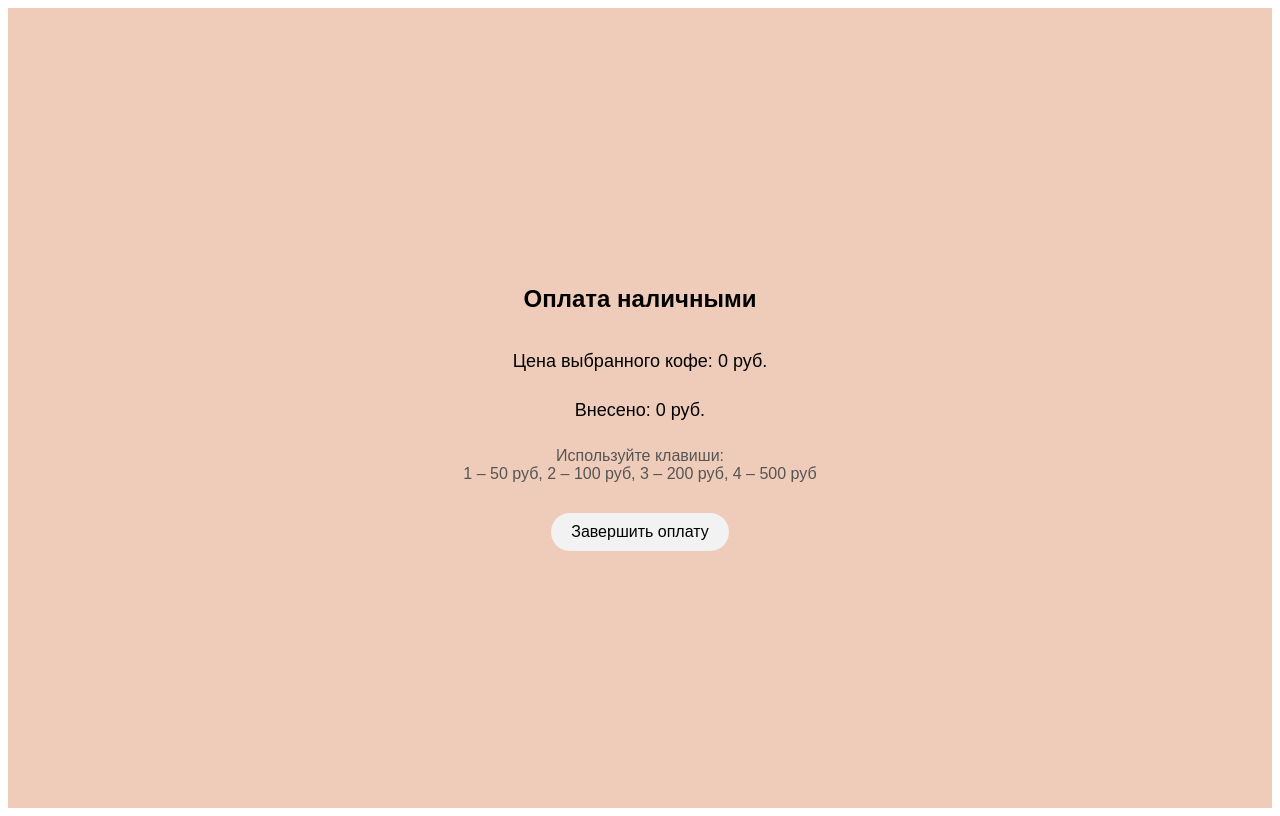
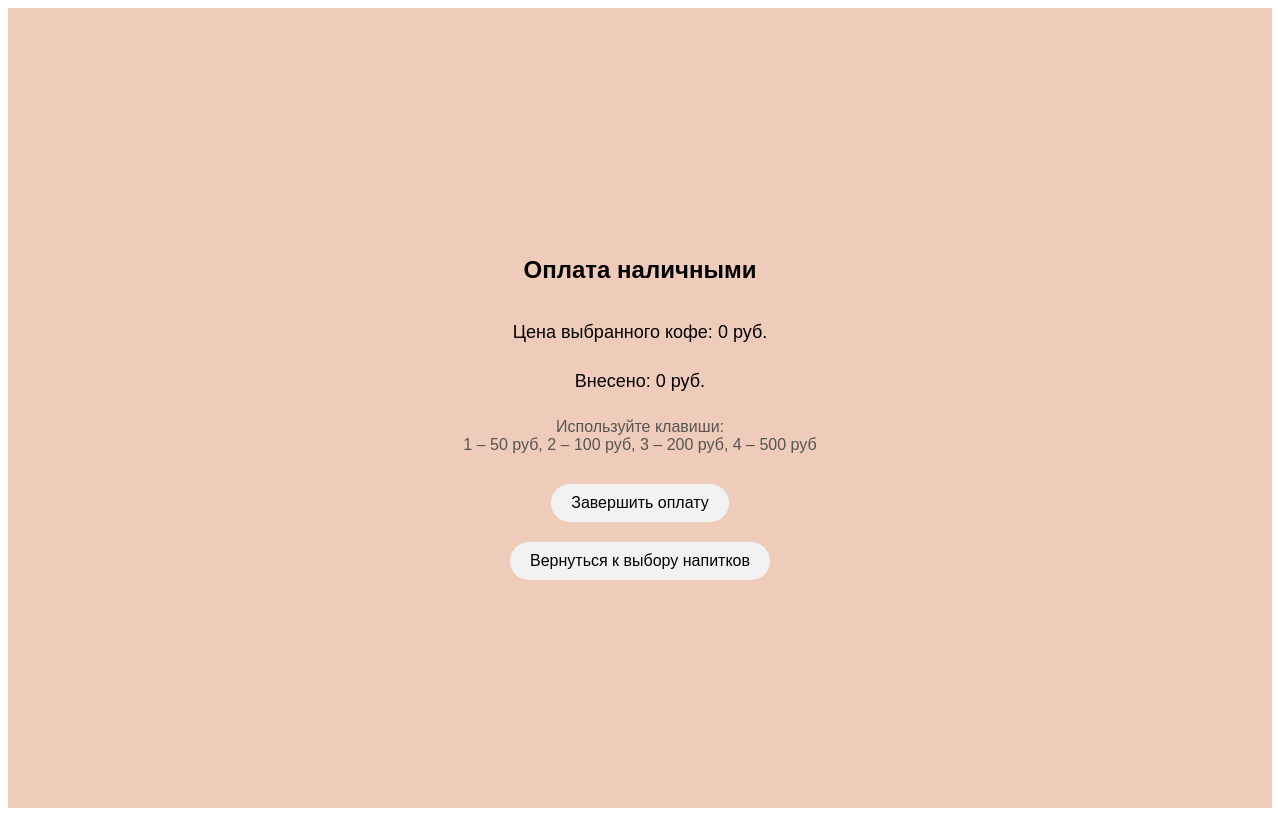
Before and after one commit to yamkin29/stamp-test, a React (Create React App) app: page /cash-payment in a window 1280 px wide. Built offline with nearby package versions, Linux system fonts and the light colour scheme.

Commit message:
Made minor fix.

```diff
--- a/src/components/emulator.ts
+++ b/src/components/emulator.ts
@@ -16,21 +16,14 @@ interface Emulator {
 
 const emulator: Emulator = {
     StartCashin: (cb) => {
-        console.log(
-            "Купюроприёмник включён. Используйте клавиши 1 (50 руб), 2 (100 руб), 3 (200 руб), 4 (500 руб) для внесения купюр."
-        );
         const keyHandler = (event: KeyboardEvent) => {
             if (event.code === "Digit1") {
-                console.log("Внесено 50 руб.");
                 cb(50);
             } else if (event.code === "Digit2") {
-                console.log("Внесено 100 руб.");
                 cb(100);
             } else if (event.code === "Digit3") {
-                console.log("Внесено 200 руб.");
                 cb(200);
             } else if (event.code === "Digit4") {
-                console.log("Внесено 500 руб.");
                 cb(500);
             }
         };
@@ -42,7 +35,6 @@ const emulator: Emulator = {
             document.removeEventListener("keydown", emulator._cashinHandler);
             emulator._cashinHandler = null;
         }
-        console.log("Приём купюр отключён.");
         cb();
     },
     BankCardPurchase: (amount, cb, display_cb) => {
@@ -86,7 +78,6 @@ const emulator: Emulator = {
             emulator._bankCardDisplayCb("Платеж отменён");
             emulator._bankCardCb = null;
             emulator._bankCardDisplayCb = null;
-            console.log("Операция по банковской карте отменена.");
         } else {
             console.log("Нет активной операции для отмены.");
         }
@@ -94,7 +85,6 @@ const emulator: Emulator = {
     Vend: (product_idx, cb) => {
         console.log("Начато приготовление напитка с индексом:", product_idx);
         setTimeout(() => {
-            console.log("Нажмите 1 для успешной выдачи, 2 для неуспешной выдачи");
             const keyHandler = (event: KeyboardEvent) => {
                 if (event.code === "Digit1") {
                     document.removeEventListener("keydown", keyHandler);
--- a/src/components/pages/сashPaymentPage/CashPaymentPage.css
+++ b/src/components/pages/сashPaymentPage/CashPaymentPage.css
@@ -35,8 +35,23 @@
     font-size: 16px;
     cursor: pointer;
     transition: background-color 0.3s ease;
+    margin-bottom: 20px;
 }
 
 .cash-finish-button:hover {
     background-color: #ddd;
 }
+
+.cash-back-button {
+    background-color: #f2f2f2;
+    border: none;
+    border-radius: 25px;
+    padding: 10px 20px;
+    font-size: 16px;
+    cursor: pointer;
+    transition: background-color 0.3s ease;
+}
+
+.cash-back-button:hover {
+    background-color: #ddd;
+}
--- a/src/components/pages/сashPaymentPage/CashPaymentPage.tsx
+++ b/src/components/pages/сashPaymentPage/CashPaymentPage.tsx
@@ -38,6 +38,10 @@ const CashPaymentPage = () => {
         });
     };
 
+    const handleBack = () => {
+        navigate("/");
+    };
+
     return (
         <div className="cash-container">
             <h2 className="cash-title">Оплата наличными</h2>
@@ -51,6 +55,9 @@ const CashPaymentPage = () => {
             <button className="cash-finish-button" onClick={handleFinish}>
                 Завершить оплату
             </button>
+            <button className="cash-back-button" onClick={handleBack}>
+                Вернуться к выбору напитков
+            </button>
         </div>
     );
 };
```
